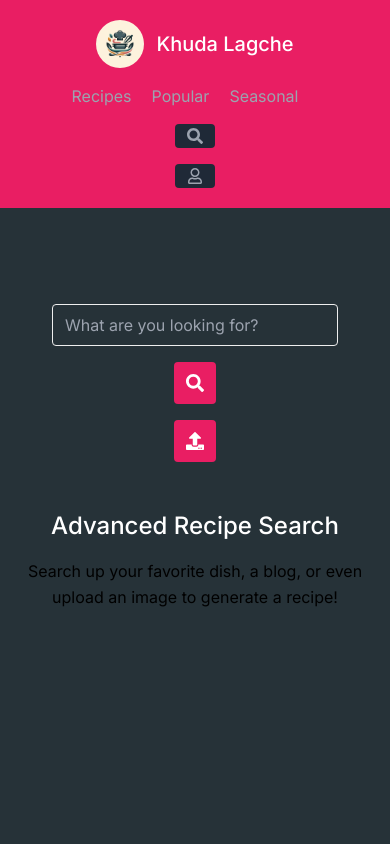
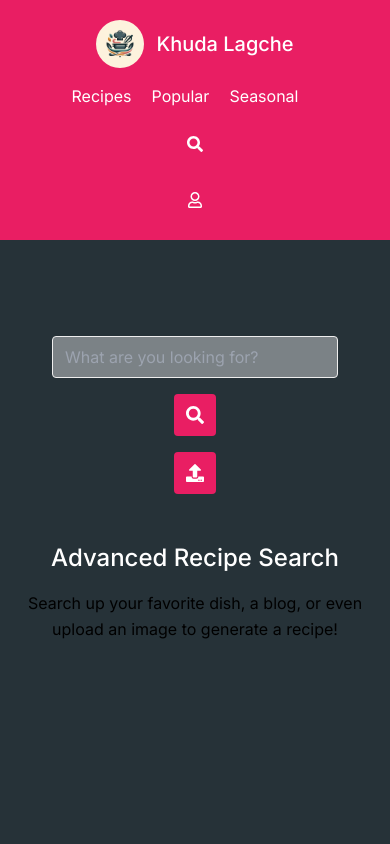
Before and after one commit to thetajwar2003/khuda-lagche, a Next.js app in the folder frontend/: page /search in a window 390 px wide. Shown: the top 844 px of the page. Built offline with nearby package versions, Linux system fonts and the light colour scheme.

Commit message:
added upload button and created custom button component

```diff
--- a/frontend/src/app/(main)/search/page.tsx
+++ b/frontend/src/app/(main)/search/page.tsx
@@ -1,4 +1,5 @@
 "use client";
+import SecondaryButton from "@/components/SecondaryButton";
 import UploadModal from "@/components/UploadModal";
 import React, { useState } from "react";
 import { FaSearch, FaUpload } from "react-icons/fa";
@@ -31,25 +32,15 @@ export default function Search() {
                 type="text"
                 id="full-name"
                 name="full-name"
-                className="w-full text-neutral bg-primary bg-opacity-40 rounded border border-neutral focus:border-accent focus:ring-2 focus:ring-accent focus:bg-transparent text-base outline-none py-1 px-3 leading-8 transition-colors duration-200 ease-in-out"
+                className="w-full text-neutral bg-gray-50 dark:bg-gray-700 bg-opacity-40 rounded border border-neutral focus:border-accent focus:ring-2 focus:ring-accent focus:bg-transparent text-base outline-none py-1 px-3 leading-8 hover:bg-gray-800 transition-colors duration-200 ease-in-out"
                 placeholder="What are you looking for?"
                 onChange={handleSearchInput}
                 value={search}
               />
             </div>
 
-            <button
-              className="text-white bg-accent border-0 p-3 focus:outline-none hover:bg-accent rounded text-lg"
-              onClick={handleSearchButton}
-            >
-              <FaSearch />
-            </button>
-            <button
-              className="text-white bg-accent border-0 p-3 focus:outline-none hover:bg-accent rounded text-lg"
-              onClick={handleUpload}
-            >
-              <FaUpload />
-            </button>
+            <SecondaryButton body={<FaSearch />} onClick={handleSearchButton} />
+            <SecondaryButton body={<FaUpload />} onClick={handleUpload} />
           </div>
           {showDescription && (
             <div className="flex flex-col text-center w-full mb-12">
--- a/frontend/src/app/layout.tsx
+++ b/frontend/src/app/layout.tsx
@@ -19,7 +19,7 @@ export default function RootLayout({
     <html lang="en">
       <body className={inter.className}>
         <Header />
-        <main className="container mx-auto flex px-5 min-h-screen flex-col bg-primary items-center justify-between ">
+        <main className="w-full min-h-screen mx-auto flex px-10 flex-col bg-primary items-center justify-between ">
           {children}
         </main>
       </body>
--- a/frontend/src/components/Header.tsx
+++ b/frontend/src/components/Header.tsx
@@ -22,28 +22,31 @@ export default function Header() {
           <span className="ml-3 text-xl">Khuda Lagche</span>
         </Link>
         <nav className="md:ml-auto md:mr-auto flex flex-wrap items-center text-base justify-center">
-          <Link href="/recipe" className="mr-5 hover:text-white">
+          <Link href="/recipe" className="mr-5 hover:text-gray-300 text-white">
             Recipes
           </Link>
-          <Link href="/recipe?filter=popular" className="mr-5 hover:text-white">
+          <Link
+            href="/recipe?filter=popular"
+            className="mr-5 hover:text-gray-300 text-white"
+          >
             Popular
           </Link>
           <Link
             href="/recipe?filter=seasonal"
-            className="mr-5 hover:text-white"
+            className="mr-5 hover:text-gray-300 text-white"
           >
             Seasonal
           </Link>
         </nav>
         <Link
           href="/search"
-          className="inline-flex items-center bg-gray-800 border-0 py-1 px-3 focus:outline-none hover:bg-gray-700 rounded text-base mt-4 md:mt-0"
+          className="inline-flex items-center text-white border-0 p-3 focus:outline-none hover:text-gray-300 rounded text-base mt-4 md:mt-0"
         >
           <FaSearch />
         </Link>
         <Link
           href="/signup"
-          className="inline-flex items-center bg-gray-800 border-0 py-1 px-3 focus:outline-none hover:bg-gray-700 rounded text-base mt-4 md:mt-0"
+          className="inline-flex items-center text-white border-0 p-3 focus:outline-none hover:text-gray-300 rounded text-base mt-4 md:mt-0"
         >
           <FaRegUser />
         </Link>
--- /dev/null
+++ b/frontend/src/components/SecondaryButton.tsx
@@ -0,0 +1,22 @@
+import React from "react";
+
+interface SecondaryButtonProps {
+  body: any;
+  customClass?: string;
+  onClick?: () => void;
+}
+
+export default function SecondaryButton({
+  body,
+  customClass = "",
+  onClick = () => {},
+}: SecondaryButtonProps) {
+  return (
+    <button
+      className={`text-white bg-accent hover:text-gray-300 border-0 p-3 focus:outline-none hover:bg-accent rounded text-lg ${customClass}`}
+      onClick={onClick}
+    >
+      {body}
+    </button>
+  );
+}
--- a/frontend/src/components/UploadModal.tsx
+++ b/frontend/src/components/UploadModal.tsx
@@ -2,17 +2,24 @@
 import Image from "next/image";
 import React, { useState } from "react";
 import { FaUpload } from "react-icons/fa";
+import SecondaryButton from "./SecondaryButton";
 
 export default function UploadModal() {
   const [file, setFile] = useState<File | null>(null);
 
-  const uploadFile = (e: React.ChangeEvent<HTMLInputElement>) => {
+  const handleImage = (e: React.ChangeEvent<HTMLInputElement>) => {
     setFile(e.target.files![0]);
     console.log(file);
   };
+
+  const uploadImage = () => {
+    // TODO: backend call to send image to model to determine the dish and recipe
+    console.log("uploading image");
+  };
+
   return (
-    <div className="flex items-center justify-center w-full ">
-      <label className="flex flex-col items-center justify-center w-2/3 h-64 border-2 border-gray-300 border-dashed rounded-lg cursor-pointer bg-gray-50 dark:hover:bg-gray-800 dark:bg-gray-700 hover:bg-gray-100 dark:border-gray-600 dark:hover:border-gray-500">
+    <div className="flex flex-col items-center justify-center w-full ">
+      <label className="flex flex-col items-center justify-center w-2/3 h-64 border-2 border-gray-300 border-dashed rounded-lg cursor-pointer bg-gray-50 dark:hover:bg-gray-800 dark:bg-gray-700 hover:bg-gray-100 dark:border-gray-600 dark:hover:border-gray-500 mb-6">
         <div className="flex flex-col items-center justify-center m-6">
           {file ? (
             <>
@@ -47,9 +54,10 @@ export default function UploadModal() {
           type="file"
           className="hidden"
           accept="image/*"
-          onChange={uploadFile}
+          onChange={handleImage}
         />
       </label>
+      <SecondaryButton body={"Upload"} onClick={uploadImage} />
     </div>
   );
 }
```
